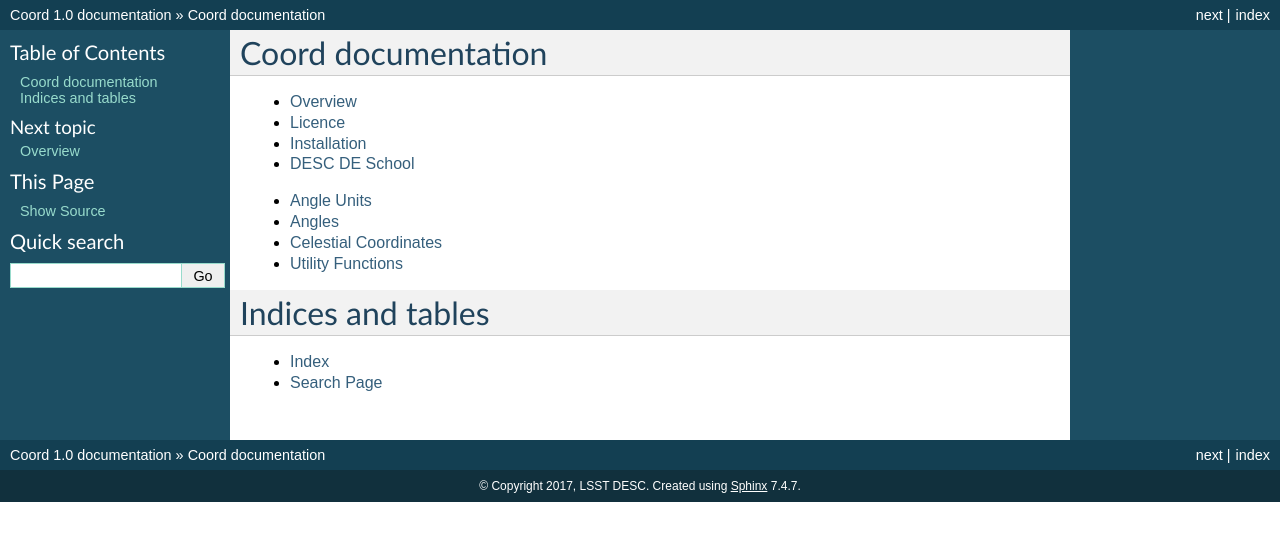
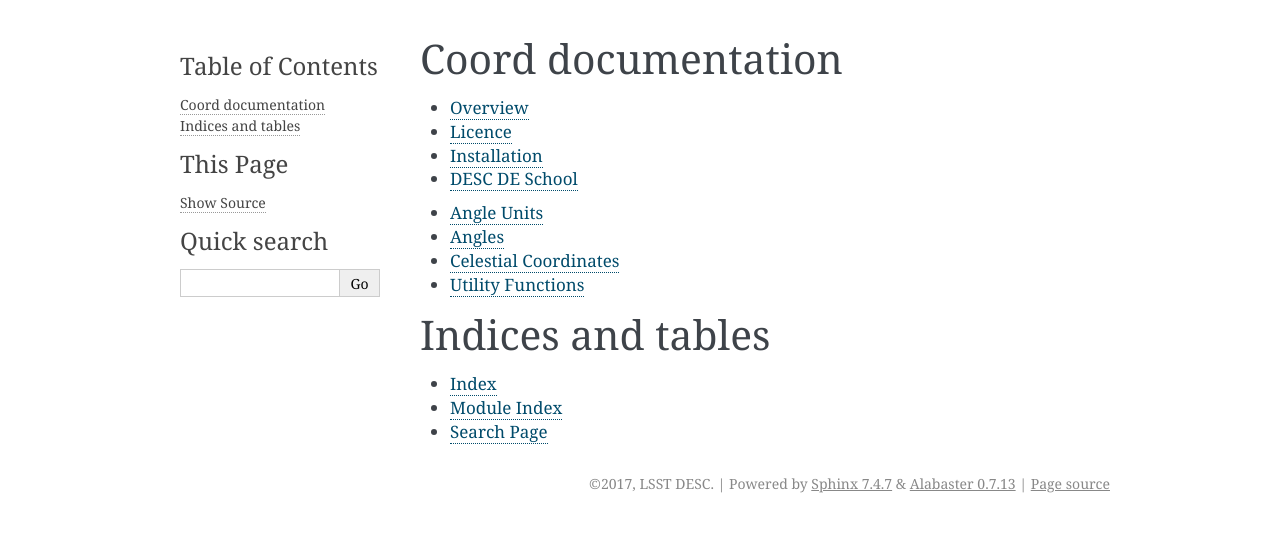
Before and after one commit to LSSTDESC/Coord, a Sphinx documentation site: the page built from docs/index.rst, in a window 1280 px wide. Shown: the top 541 px of the page. Built offline with Sphinx 7.4.7, drawn with Linux system fonts in a browser that asks for light colours; some of the changed lines change nothing that is shown.

Commit message:
Switch to more recent Sphinx version

```diff
--- a/docs/conf.py
+++ b/docs/conf.py
@@ -1,7 +1,7 @@
 # -*- coding: utf-8 -*-
 #
 # Coord documentation build configuration file, created by
-# sphinx-quickstart on Fri Jun 30 14:29:14 2017.
+# sphinx-quickstart on Sat Jul  1 11:42:10 2017.
 #
 # This file is execfile()d with the current directory set to its
 # containing dir.
@@ -12,39 +12,37 @@
 # All configuration values have a default; values that are commented out
 # serve to show the default.
 
-import sys
-import os
-
 # If extensions (or modules to document with autodoc) are in another directory,
 # add these directories to sys.path here. If the directory is relative to the
 # documentation root, use os.path.abspath to make it absolute, like shown here.
-#sys.path.insert(0, os.path.abspath('.'))
+#
+# import os
+# import sys
+# sys.path.insert(0, os.path.abspath('.'))
 
-suppress_warnings = ['image.nonlocal_uri']
 
 # -- General configuration ------------------------------------------------
 
 # If your documentation needs a minimal Sphinx version, state it here.
-#needs_sphinx = '1.0'
+#
+# needs_sphinx = '1.0'
 
 # Add any Sphinx extension module names here, as strings. They can be
 # extensions coming with Sphinx (named 'sphinx.ext.*') or your custom
 # ones.
-extensions = [
-    'sphinx.ext.autodoc',
-    'sphinx.ext.doctest',
+extensions = ['sphinx.ext.autodoc',
     'sphinx.ext.mathjax',
     'sphinx.ext.viewcode',
-]
+    'sphinx.ext.githubpages']
 
 # Add any paths that contain templates here, relative to this directory.
 templates_path = ['_templates']
 
-# The suffix of source filenames.
+# The suffix(es) of source filenames.
+# You can specify multiple suffix as a list of string:
+#
+# source_suffix = ['.rst', '.md']
 source_suffix = '.rst'
-
-# The encoding of source files.
-#source_encoding = 'utf-8-sig'
 
 # The master toctree document.
 master_doc = 'index'
@@ -52,135 +50,56 @@ master_doc = 'index'
 # General information about the project.
 project = u'Coord'
 copyright = u'2017, LSST DESC'
+author = u'LSST DESC'
 
 # The version info for the project you're documenting, acts as replacement for
 # |version| and |release|, also used in various other places throughout the
 # built documents.
 #
 # The short X.Y version.
-version = '1.0'
+version = u'1.0'
 # The full version, including alpha/beta/rc tags.
-release = '1.0'
+release = u'1.0'
 
 # The language for content autogenerated by Sphinx. Refer to documentation
 # for a list of supported languages.
-#language = None
-
-# There are two options for replacing |today|: either, you set today to some
-# non-false value, then it is used:
-#today = ''
-# Else, today_fmt is used as the format for a strftime call.
-#today_fmt = '%B %d, %Y'
+#
+# This is also used if you do content translation via gettext catalogs.
+# Usually you set "language" from the command line for these cases.
+language = None
 
 # List of patterns, relative to source directory, that match files and
 # directories to ignore when looking for source files.
-exclude_patterns = ['_build']
-
-# The reST default role (used for this markup: `text`) to use for all
-# documents.
-#default_role = None
-
-# If true, '()' will be appended to :func: etc. cross-reference text.
-#add_function_parentheses = True
-
-# If true, the current module name will be prepended to all description
-# unit titles (such as .. function::).
-#add_module_names = True
-
-# If true, sectionauthor and moduleauthor directives will be shown in the
-# output. They are ignored by default.
-#show_authors = False
+# This patterns also effect to html_static_path and html_extra_path
+exclude_patterns = ['_build', 'Thumbs.db', '.DS_Store']
 
 # The name of the Pygments (syntax highlighting) style to use.
 pygments_style = 'sphinx'
 
-# A list of ignored prefixes for module index sorting.
-#modindex_common_prefix = []
-
-# If true, keep warnings as "system message" paragraphs in the built documents.
-#keep_warnings = False
+# If true, `todo` and `todoList` produce output, else they produce nothing.
+todo_include_todos = False
 
 
 # -- Options for HTML output ----------------------------------------------
 
 # The theme to use for HTML and HTML Help pages.  See the documentation for
 # a list of builtin themes.
-html_theme = 'default'
+#
+html_theme = 'alabaster'
 
 # Theme options are theme-specific and customize the look and feel of a theme
 # further.  For a list of options available for each theme, see the
 # documentation.
-#html_theme_options = {}
-
-# Add any paths that contain custom themes here, relative to this directory.
-#html_theme_path = []
-
-# The name for this set of Sphinx documents.  If None, it defaults to
-# "<project> v<release> documentation".
-#html_title = None
-
-# A shorter title for the navigation bar.  Default is the same as html_title.
-#html_short_title = None
-
-# The name of an image file (relative to this directory) to place at the top
-# of the sidebar.
-#html_logo = None
-
-# The name of an image file (within the static path) to use as favicon of the
-# docs.  This file should be a Windows icon file (.ico) being 16x16 or 32x32
-# pixels large.
-#html_favicon = None
+#
+# html_theme_options = {}
 
 # Add any paths that contain custom static files (such as style sheets) here,
 # relative to this directory. They are copied after the builtin static files,
 # so a file named "default.css" will overwrite the builtin "default.css".
 html_static_path = ['_static']
 
-# Add any extra paths that contain custom files (such as robots.txt or
-# .htaccess) here, relative to this directory. These files are copied
-# directly to the root of the documentation.
-#html_extra_path = []
 
-# If not '', a 'Last updated on:' timestamp is inserted at every page bottom,
-# using the given strftime format.
-#html_last_updated_fmt = '%b %d, %Y'
-
-# If true, SmartyPants will be used to convert quotes and dashes to
-# typographically correct entities.
-#html_use_smartypants = True
-
-# Custom sidebar templates, maps document names to template names.
-#html_sidebars = {}
-
-# Additional templates that should be rendered to pages, maps page names to
-# template names.
-#html_additional_pages = {}
-
-# If false, no module index is generated.
-#html_domain_indices = True
-
-# If false, no index is generated.
-#html_use_index = True
-
-# If true, the index is split into individual pages for each letter.
-#html_split_index = False
-
-# If true, links to the reST sources are added to the pages.
-#html_show_sourcelink = True
-
-# If true, "Created using Sphinx" is shown in the HTML footer. Default is True.
-#html_show_sphinx = True
-
-# If true, "(C) Copyright ..." is shown in the HTML footer. Default is True.
-#html_show_copyright = True
-
-# If true, an OpenSearch description file will be output, and all pages will
-# contain a <link> tag referring to it.  The value of this option must be the
-# base URL from which the finished HTML is served.
-#html_use_opensearch = ''
-
-# This is the file name suffix for HTML files (e.g. ".xhtml").
-#html_file_suffix = None
+# -- Options for HTMLHelp output ------------------------------------------
 
 # Output file base name for HTML help builder.
 htmlhelp_basename = 'Coorddoc'
@@ -189,43 +108,30 @@ htmlhelp_basename = 'Coorddoc'
 # -- Options for LaTeX output ---------------------------------------------
 
 latex_elements = {
-# The paper size ('letterpaper' or 'a4paper').
-#'papersize': 'letterpaper',
+    # The paper size ('letterpaper' or 'a4paper').
+    #
+    # 'papersize': 'letterpaper',
 
-# The font size ('10pt', '11pt' or '12pt').
-#'pointsize': '10pt',
+    # The font size ('10pt', '11pt' or '12pt').
+    #
+    # 'pointsize': '10pt',
 
-# Additional stuff for the LaTeX preamble.
-#'preamble': '',
+    # Additional stuff for the LaTeX preamble.
+    #
+    # 'preamble': '',
+
+    # Latex figure (float) alignment
+    #
+    # 'figure_align': 'htbp',
 }
 
 # Grouping the document tree into LaTeX files. List of tuples
 # (source start file, target name, title,
 #  author, documentclass [howto, manual, or own class]).
 latex_documents = [
-  ('index', 'Coord.tex', u'Coord Documentation',
-   u'LSST DESC', 'manual'),
+    (master_doc, 'Coord.tex', u'Coord Documentation',
+     u'LSST DESC', 'manual'),
 ]
-
-# The name of an image file (relative to this directory) to place at the top of
-# the title page.
-#latex_logo = None
-
-# For "manual" documents, if this is true, then toplevel headings are parts,
-# not chapters.
-#latex_use_parts = False
-
-# If true, show page references after internal links.
-#latex_show_pagerefs = False
-
-# If true, show URL addresses after external links.
-#latex_show_urls = False
-
-# Documents to append as an appendix to all manuals.
-#latex_appendices = []
-
-# If false, no module index is generated.
-#latex_domain_indices = True
 
 
 # -- Options for manual page output ---------------------------------------
@@ -233,12 +139,9 @@ latex_documents = [
 # One entry per manual page. List of tuples
 # (source start file, name, description, authors, manual section).
 man_pages = [
-    ('index', 'coord', u'Coord Documentation',
-     [u'LSST DESC'], 1)
+    (master_doc, 'coord', u'Coord Documentation',
+     [author], 1)
 ]
-
-# If true, show URL addresses after external links.
-#man_show_urls = False
 
 
 # -- Options for Texinfo output -------------------------------------------
@@ -247,19 +150,7 @@ man_pages = [
 # (source start file, target name, title, author,
 #  dir menu entry, description, category)
 texinfo_documents = [
-  ('index', 'Coord', u'Coord Documentation',
-   u'LSST DESC', 'Coord', 'One line description of project.',
-   'Miscellaneous'),
+    (master_doc, 'Coord', u'Coord Documentation',
+     author, 'Coord', 'One line description of project.',
+     'Miscellaneous'),
 ]
-
-# Documents to append as an appendix to all manuals.
-#texinfo_appendices = []
-
-# If false, no module index is generated.
-#texinfo_domain_indices = True
-
-# How to display URL addresses: 'footnote', 'no', or 'inline'.
-#texinfo_show_urls = 'footnote'
-
-# If true, do not generate a @detailmenu in the "Top" node's menu.
-#texinfo_no_detailmenu = False
--- a/docs/index.rst
+++ b/docs/index.rst
@@ -19,4 +19,5 @@ Indices and tables
 ==================
 
 * :ref:`genindex`
+* :ref:`modindex`
 * :ref:`search`
```
Also changed, not shown: 3 other files.
